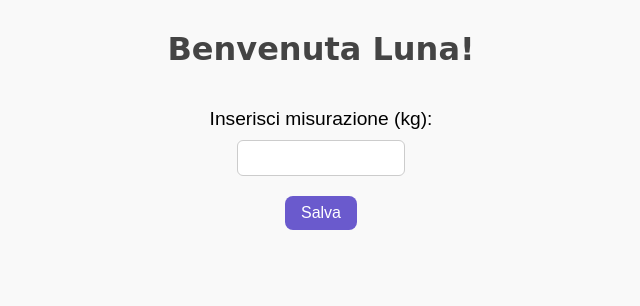
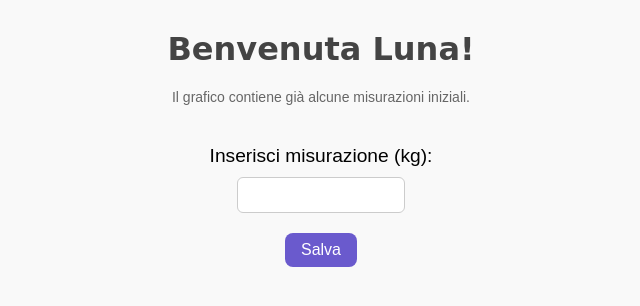
Before and after one commit to MicheleMignosi/pesoLuna, a Flask app: page / in a window 1280 px wide. Shown: the part 38-344 px from the top of the page, without its empty margins (319-959 px from the left). Run offline with Flask 3, Linux system fonts and the light colour scheme.

Commit message:
Update index.html

```diff
--- a/templates/index.html
+++ b/templates/index.html
@@ -1,6 +1,7 @@
 {% extends "base.html" %}
 {% block content %}
     <h1>Benvenuta Luna!</h1>
+    <p class="info">Il grafico contiene già alcune misurazioni iniziali.</p>
 
     <form action="{{ url_for('inserisci') }}" method="POST">
         <label for="peso">Inserisci misurazione (kg):</label><br>
```
